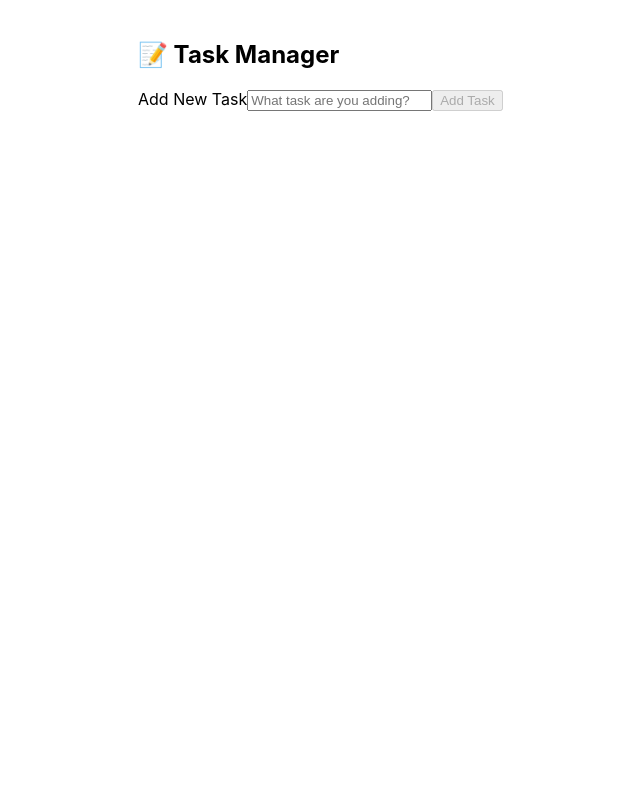
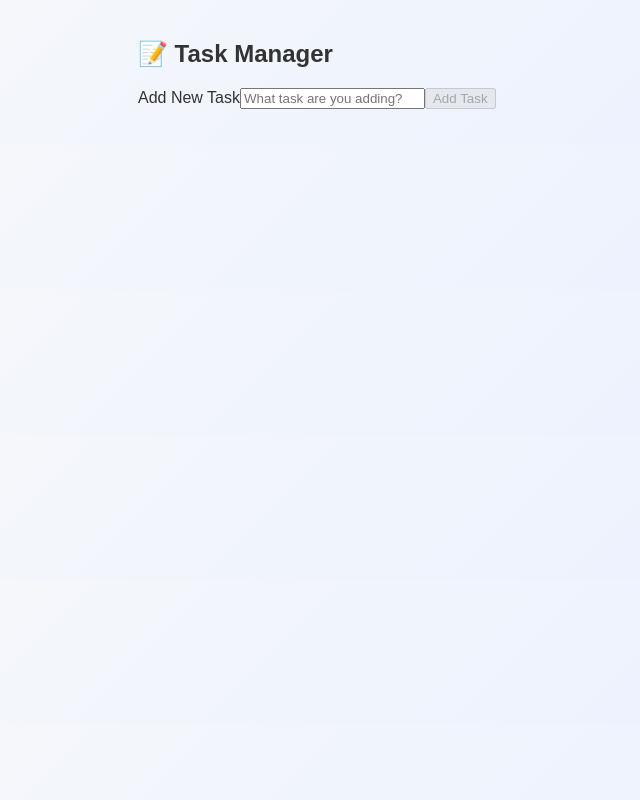
Before and after one commit to M-Saleh-N/capston-project-2-task_manager, a React (Create React App) app: page / in a window 1280 px wide. Shown: the whole page, without its empty margins (252-892 px from the left). Built offline with nearby package versions, Linux system fonts and the light colour scheme.

Commit message:
styled the body

```diff
--- a/src/index.css
+++ b/src/index.css
@@ -11,3 +11,11 @@ code {
   font-family: source-code-pro, Menlo, Monaco, Consolas, 'Courier New',
     monospace;
 }
+
+body {
+  font-family: "Poppins", sans-serif;
+  background: linear-gradient(135deg, #f8f9fa, #e8efff);
+  margin: 0;
+  padding: 0;
+  color: #333;
+}
```
